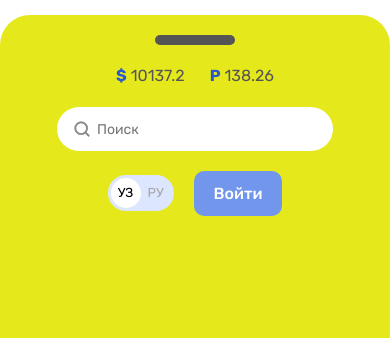
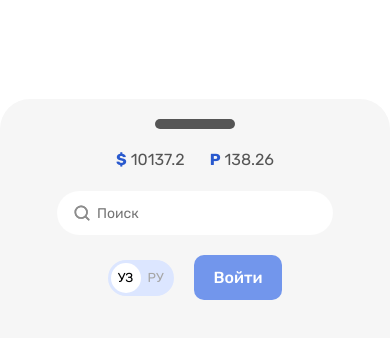
Before and after one commit to nodmalikov/n24, a plain HTML site: page list.html in a window 390 px wide. Both pictures are taken after a click on the button 360 px from the left and 39 px from the top of the page. Shown: the part 154-492 px from the top of the page. Drawn offline with Linux system fonts and the light colour scheme.

Commit message:
Site header update

```diff
--- a/css/main.css
+++ b/css/main.css
@@ -845,7 +845,7 @@ only screen and (                min-resolution: 2dppx) {
     }
 
     .mobile-menu {
-        background-color: #e5e91b;
+        background-color: #f6f6f6;
         position: fixed;
         width: 100%;
         left: 0;
@@ -861,7 +861,7 @@ only screen and (                min-resolution: 2dppx) {
     }
 
     .mobile-menu.mobile-menu-active {
-        height: 80vh;
+        height: 70vh;
     }
 
     .mobile-inner {
@@ -913,6 +913,8 @@ only screen and (                min-resolution: 2dppx) {
         border: 2px solid #2959ce;
         transform: translateX(-100%);
         transition: transform 0.3s ease;
+        border-top-right-radius: 30px;
+        border-bottom-right-radius: 30px;
     }
 
     .sitenav.sitenav-active {
```
